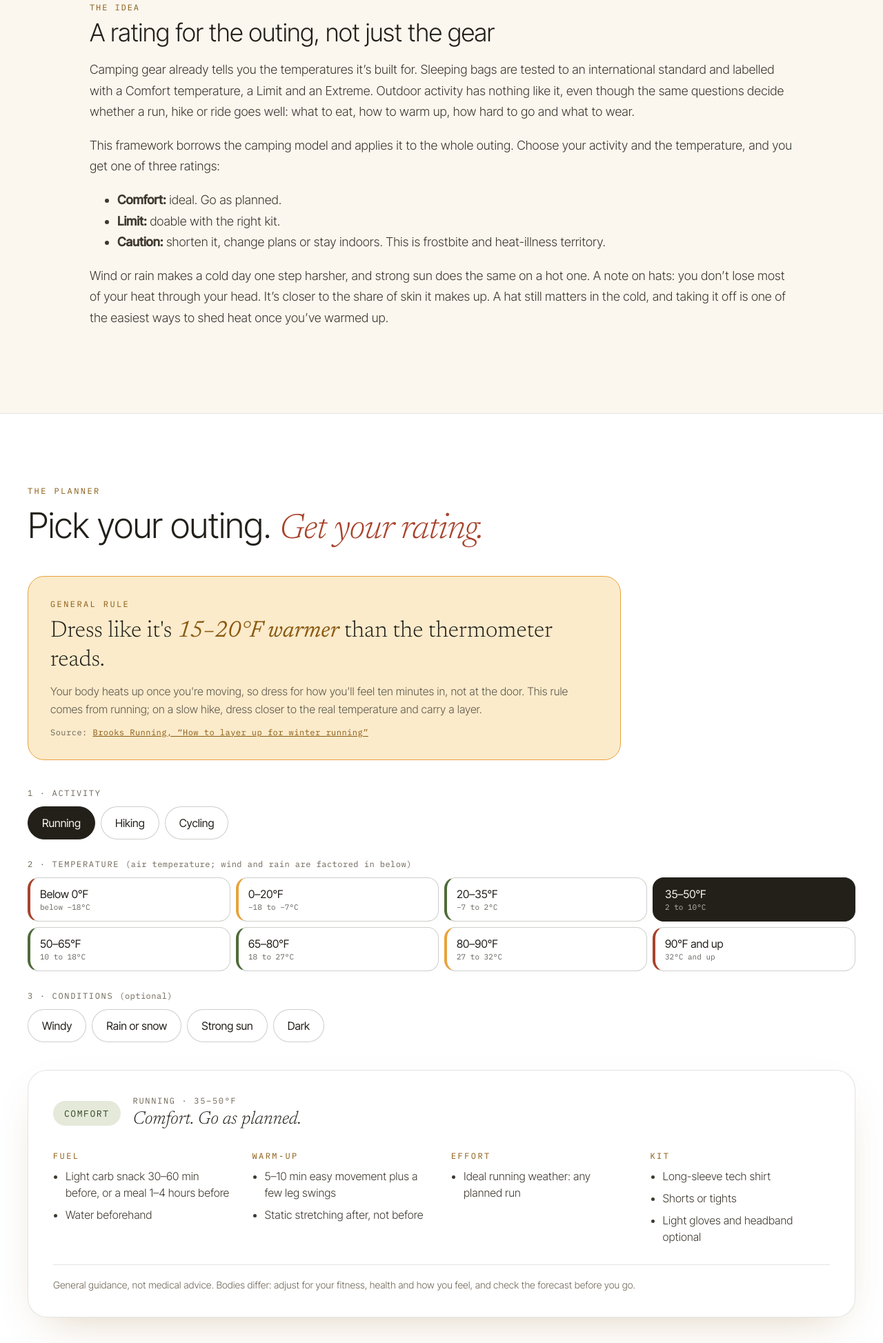
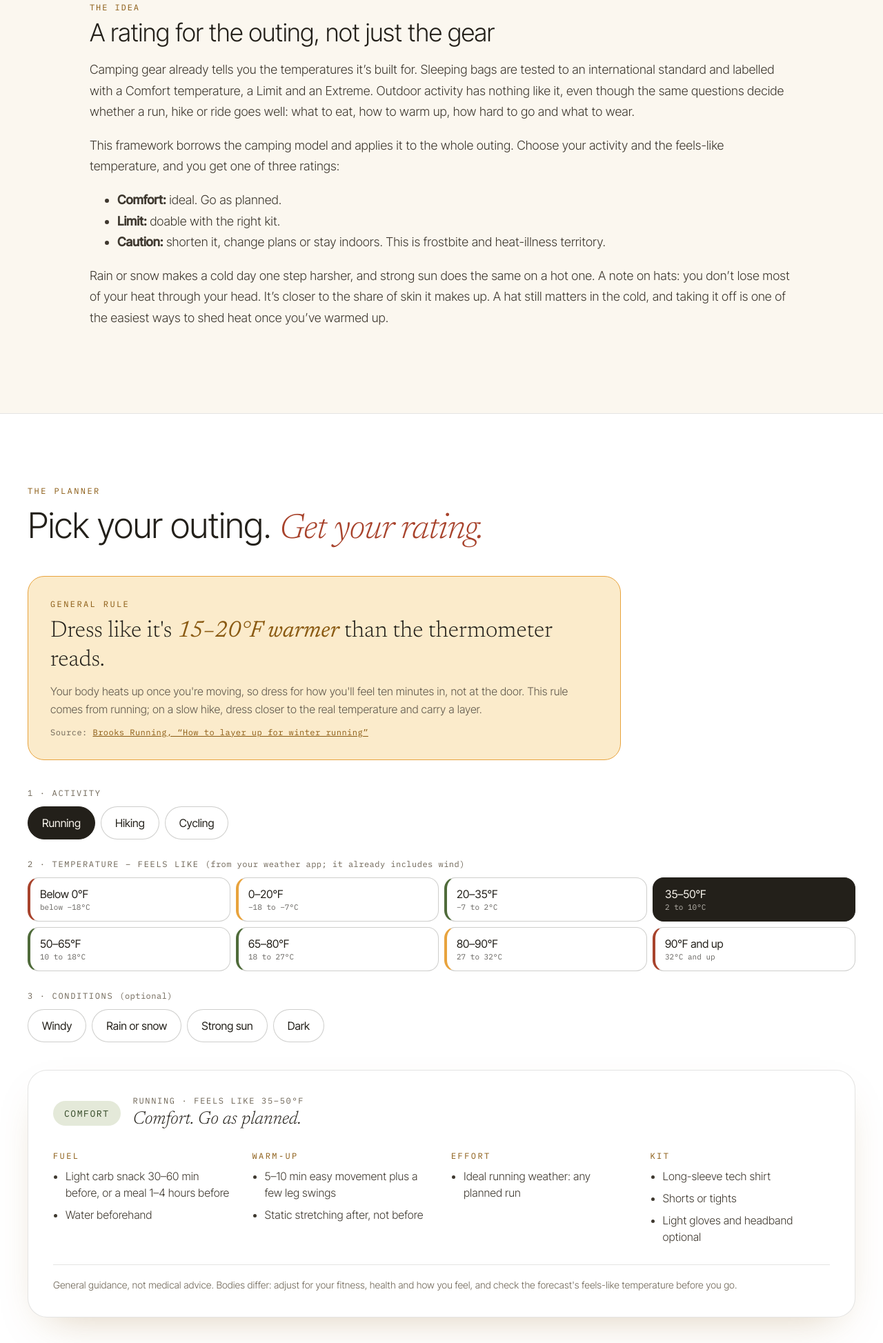
Before and after one commit to kyccrespi-sys/Interstice-lab, an Astro site: page /frameworks/climate-rated-performance in a window 1280 px wide. Shown: the part 769-2716 px from the top of the page at 69% size. Built offline with nearby package versions, Linux system fonts and the light colour scheme; Astro itself is replaced by a stand-in of ours.

Commit message:
Planner uses feels-like temperature
Co-Authored-By: Claude Opus 5.5 <noreply@anthropic.com>
Claude-Session: https://claude.ai/code/session_01QgSHdbaXSkKKobYE8ZH2di

```diff
--- a/src/components/ClimateTool.astro
+++ b/src/components/ClimateTool.astro
@@ -28,7 +28,7 @@
         </div>
       </fieldset>
       <fieldset>
-        <legend class="label muted">2 · Temperature <span class="opt">(air temperature; wind and rain are factored in below)</span></legend>
+        <legend class="label muted">2 · Temperature – Feels Like <span class="opt">(from your weather app; it already includes wind)</span></legend>
         <div class="bands" data-group="band"></div>
       </fieldset>
       <fieldset>
@@ -56,7 +56,7 @@
         <div class="kit-col"><p class="label">Effort</p><ul data-list="effort"></ul></div>
         <div class="kit-col"><p class="label">Kit</p><ul data-list="kit"></ul></div>
       </div>
-      <p class="kit-note">General guidance, not medical advice. Bodies differ: adjust for your fitness, health and how you feel, and check the forecast before you go.</p>
+      <p class="kit-note">General guidance, not medical advice. Bodies differ: adjust for your fitness, health and how you feel, and check the forecast's feels-like temperature before you go.</p>
     </article>
 
     <div class="legend" aria-label="What the ratings mean">
@@ -210,8 +210,9 @@
       const band = BANDS.find((b) => b.id === state.band)!;
       const act = BY_ACTIVITY[state.activity];
       let tier = band.tier;
-      // Wind or wet weather makes cold bands one step harsher; strong sun does the same for hot ones.
-      if (band.cold && (state.cond.has('wind') || state.cond.has('wet'))) tier = worse(tier);
+      // Feels-like already includes wind, so wind only changes the kit. Rain or snow makes cold bands
+      // one step harsher; strong sun does the same for hot ones (feels-like is measured in shade).
+      if (band.cold && state.cond.has('wet')) tier = worse(tier);
       if ((band.hot || band.id === 'b5') && state.cond.has('sun')) tier = worse(tier);
 
       const kit = [...act.kit[band.id]];
@@ -233,7 +234,7 @@
       tierEl.className = `tier t-${tier}`;
       root.querySelector('[data-summary]')!.textContent = SUMMARY[tier];
       const actLabel = state.activity[0].toUpperCase() + state.activity.slice(1);
-      root.querySelector('[data-kit-label]')!.textContent = `${actLabel} · ${band.f}`;
+      root.querySelector('[data-kit-label]')!.textContent = `${actLabel} · feels like ${band.f}`;
     };
 
     root.querySelectorAll<HTMLElement>('[data-group]').forEach((group) => {
--- a/src/content/frameworks/climate-rated-performance.md
+++ b/src/content/frameworks/climate-rated-performance.md
@@ -37,10 +37,10 @@ sources:
 
 Camping gear already tells you the temperatures it's built for. Sleeping bags are tested to an international standard and labelled with a Comfort temperature, a Limit and an Extreme. Outdoor activity has nothing like it, even though the same questions decide whether a run, hike or ride goes well: what to eat, how to warm up, how hard to go and what to wear.
 
-This framework borrows the camping model and applies it to the whole outing. Choose your activity and the temperature, and you get one of three ratings:
+This framework borrows the camping model and applies it to the whole outing. Choose your activity and the feels-like temperature, and you get one of three ratings:
 
 - **Comfort:** ideal. Go as planned.
 - **Limit:** doable with the right kit.
 - **Caution:** shorten it, change plans or stay indoors. This is frostbite and heat-illness territory.
 
-Wind or rain makes a cold day one step harsher, and strong sun does the same on a hot one. A note on hats: you don't lose most of your heat through your head. It's closer to the share of skin it makes up. A hat still matters in the cold, and taking it off is one of the easiest ways to shed heat once you've warmed up.
+Rain or snow makes a cold day one step harsher, and strong sun does the same on a hot one. A note on hats: you don't lose most of your heat through your head. It's closer to the share of skin it makes up. A hat still matters in the cold, and taking it off is one of the easiest ways to shed heat once you've warmed up.
```
